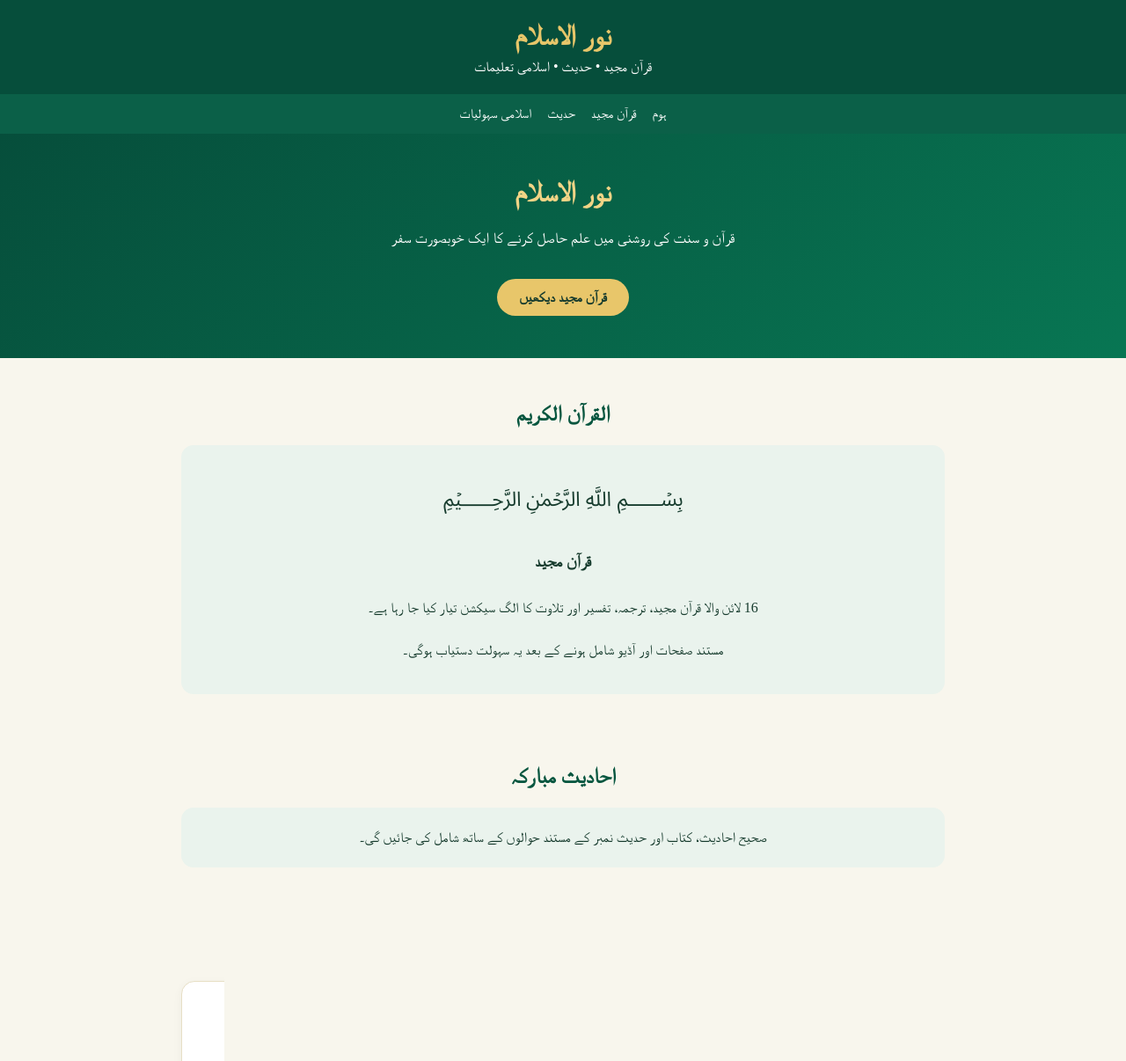
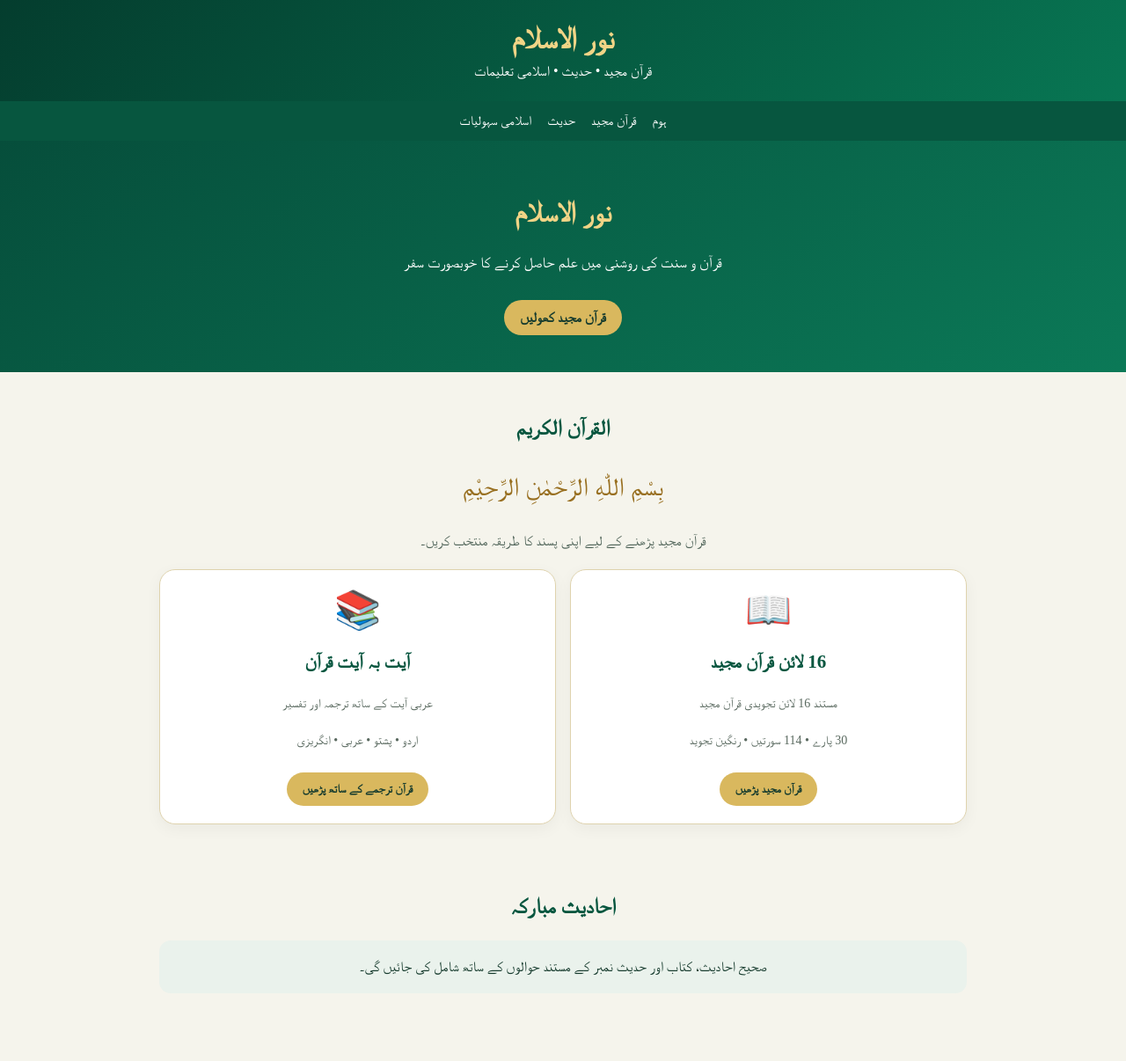
Before and after one commit to abdullahhafiz4430-star/noor-ul-islam, a plain HTML site: page index.html in a window 1280 px wide. Shown: the top 1206 px of the page at 88% size. Drawn offline with Linux system fonts and the light colour scheme.

Commit message:
Update index.html

```diff
--- a/index.html
+++ b/index.html
@@ -5,76 +5,223 @@
 <meta charset="UTF-8">
 <meta name="viewport" content="width=device-width, initial-scale=1">
 <meta name="theme-color" content="#064e3b">
-<title>نور الاسلام | قرآن و اسلامی تعلیمات</title>
+<title>نور الاسلام | قرآن مجید</title>
+
 <style>
 *{box-sizing:border-box}
-body{margin:0;background:#f8f6ed;color:#173c2e;font-family:serif}
-header{background:#064e3b;color:white;padding:22px 16px;text-align:center}
-.logo{color:#e8c66a;font-size:32px;font-weight:bold}
+body{
+ margin:0;
+ background:#f5f4ec;
+ color:#173c2e;
+ font-family:serif;
+}
+header{
+ background:linear-gradient(135deg,#043d2e,#087653);
+ color:white;
+ text-align:center;
+ padding:25px 15px;
+}
+.logo{font-size:34px;color:#f1d486;font-weight:bold}
 header p{margin:8px 0 0}
-nav{display:flex;justify-content:center;gap:18px;flex-wrap:wrap;padding:14px;background:#0b6048}
+nav{
+ display:flex;justify-content:center;gap:18px;
+ flex-wrap:wrap;padding:14px;background:#07563f;
+}
 nav a{color:white;text-decoration:none;font-size:15px}
-.hero{padding:48px 20px;text-align:center;background:linear-gradient(140deg,#064e3b,#087653);color:white}
-.hero h1{font-size:32px;color:#f1d486;margin:0 0 14px}
-.hero p{font-size:17px;line-height:2}
-.btn{display:inline-block;background:#e8c66a;color:#173c2e;padding:12px 25px;border-radius:25px;text-decoration:none;font-weight:bold;margin-top:12px}
-section{padding:30px 16px;max-width:900px;margin:auto}
-h2{text-align:center;color:#07563f;margin-bottom:22px}
-.grid{display:grid;grid-template-columns:repeat(auto-fit,minmax(145px,1fr));gap:14px}
-.card{background:white;border:1px solid #e7dfc5;border-radius:15px;padding:20px 12px;text-align:center;box-shadow:0 3px 12px #0000000b}
-.card .symbol{font-size:30px}
-.card h3{color:#07563f;margin:10px 0}
-.card p{font-size:14px;line-height:1.8;color:#52665b}
-.notice{background:#eaf3ed;border-radius:14px;padding:18px;text-align:center;line-height:2}
-footer{background:#064e3b;color:white;text-align:center;padding:25px;line-height:2}
+.hero{
+ text-align:center;padding:42px 18px;
+ background:linear-gradient(145deg,#064e3b,#0b7957);
+ color:white;
+}
+.hero h1{color:#f1d486;font-size:32px}
+.hero p{line-height:2;font-size:17px}
+section{max-width:950px;margin:auto;padding:30px 16px}
+h2{text-align:center;color:#07563f;margin-bottom:25px}
+.intro{text-align:center;line-height:2;color:#52665b}
+.quran-grid{
+ display:grid;
+ grid-template-columns:repeat(2,minmax(0,1fr));
+ gap:16px;
+}
+.quran-card{
+ background:white;border:1px solid #dfd3ae;
+ border-radius:18px;padding:20px 13px;
+ text-align:center;box-shadow:0 5px 18px #0000000c;
+}
+.quran-icon{font-size:43px;margin-bottom:10px}
+.quran-card h3{color:#07563f;font-size:21px}
+.quran-card p{font-size:14px;line-height:2;color:#59695f}
+.btn{
+ display:inline-block;background:#d9b85e;color:#173c2e;
+ padding:11px 18px;border-radius:25px;
+ text-decoration:none;font-weight:bold;border:0;
+ margin-top:8px;font-family:inherit;cursor:pointer;
+}
+.details{
+ display:none;margin-top:20px;padding:20px;
+ background:#fff;border:1px solid #dfd3ae;
+ border-radius:16px;line-height:2;
+}
+.details.show{display:block}
+.bismillah{
+ text-align:center;font-size:29px;color:#986f20;
+ padding:12px;
+}
+.notice{
+ background:#eaf2ec;border-radius:13px;
+ padding:14px;text-align:center;line-height:2;
+}
+.grid{
+ display:grid;grid-template-columns:repeat(2,1fr);gap:12px;
+}
+.card{
+ background:white;border:1px solid #e7dfc5;
+ border-radius:14px;padding:18px 10px;text-align:center;
+}
+.card .symbol{font-size:28px}
+.card h3{color:#07563f}
+.card p{font-size:14px;color:#52665b}
+footer{
+ background:#064e3b;color:white;text-align:center;
+ padding:25px;line-height:2;margin-top:25px;
+}
+@media(max-width:480px){
+ .quran-grid{grid-template-columns:1fr}
+ .hero h1{font-size:27px}
+}
 </style>
 </head>
+
 <body>
+
 <header>
  <div class="logo">نور الاسلام</div>
  <p>قرآن مجید • حدیث • اسلامی تعلیمات</p>
 </header>
+
 <nav>
  <a href="#home">ہوم</a>
  <a href="#quran">قرآن مجید</a>
  <a href="#hadith">حدیث</a>
  <a href="#services">اسلامی سہولیات</a>
 </nav>
+
 <div class="hero" id="home">
  <h1>نور الاسلام</h1>
-<p>قرآن و سنت کی روشنی میں علم حاصل کرنے کا ایک خوبصورت سفر</p>
-<a class="btn" href="#quran">قرآن مجید دیکھیں</a>
+ <p>قرآن و سنت کی روشنی میں علم حاصل کرنے کا خوبصورت سفر</p>
+ <a class="btn" href="#quran">قرآن مجید کھولیں</a>
 </div>
+
 <section id="quran">
  <h2>القرآن الکریم</h2>
+ <div class="bismillah">بِسْمِ اللّٰهِ الرَّحْمٰنِ الرَّحِيْمِ</div>
+ <p class="intro">
+ قرآن مجید پڑھنے کے لیے اپنی پسند کا طریقہ منتخب کریں۔
+ </p>
+
+ <div class="quran-grid">
+
+  <div class="quran-card">
+   <div class="quran-icon">📖</div>
+   <h3>16 لائن قرآن مجید</h3>
+   <p>مستند 16 لائن تجویدی قرآن مجید</p>
+   <p>30 پارے • 114 سورتیں • رنگین تجوید</p>
+   <button class="btn" onclick="showDetails('mushaf')">
+    قرآن مجید پڑھیں
+   </button>
+  </div>
+
+  <div class="quran-card">
+   <div class="quran-icon">📚</div>
+   <h3>آیت بہ آیت قرآن</h3>
+   <p>عربی آیت کے ساتھ ترجمہ اور تفسیر</p>
+   <p>اردو • پشتو • عربی • انگریزی</p>
+   <button class="btn" onclick="showDetails('translation')">
+    قرآن ترجمے کے ساتھ پڑھیں
+   </button>
+  </div>
+
+ </div>
+
+ <div class="details" id="mushaf">
+  <h3>16 لائن تجویدی قرآن مجید</h3>
+  <p>یہاں مستند 16 لائن قرآن کے اصل صفحات شامل کیے جائیں گے۔</p>
   <div class="notice">
-<div style="font-size:38px">﷽</div>
-<h3>قرآن مجید</h3>
-<p>16 لائن والا قرآن مجید، ترجمہ، تفسیر اور تلاوت کا الگ سیکشن تیار کیا جا رہا ہے۔</p>
-<p>مستند صفحات اور آڈیو شامل ہونے کے بعد یہ سہولت دستیاب ہوگی۔</p>
+   قرآن کے صفحات ابھی شامل نہیں ہوئے۔ مجاز اور مستند نسخہ حاصل ہونے کے بعد یہاں مطالعہ، زوم اور بک مارک کی سہولت شامل ہوگی۔
+  </div>
+ </div>
+
+ <div class="details" id="translation">
+  <h3>آیت بہ آیت قرآن مجید</h3>
+  <p>اس حصے میں ہر آیت عربی متن کے ساتھ الگ دکھائی جائے گی۔</p>
+  <div class="notice">
+   یہاں مستند عربی متن، منتخب ترجمہ، تفسیر اور آڈیو شامل کیے جائیں گے۔ مواد کی تصدیق کے بعد ہی اسے شائع کیا جائے گا۔
+  </div>
  </div>
 </section>
+
 <section id="hadith">
  <h2>احادیث مبارکہ</h2>
-<div class="notice">صحیح احادیث، کتاب اور حدیث نمبر کے مستند حوالوں کے ساتھ شامل کی جائیں گی۔</div>
+ <div class="notice">
+ صحیح احادیث، کتاب اور حدیث نمبر کے مستند حوالوں کے ساتھ شامل کی جائیں گی۔
+ </div>
 </section>
+
 <section id="services">
  <h2>اسلامی سہولیات</h2>
  <div class="grid">
-<div class="card"><div class="symbol">📖</div><h3>تفسیر</h3><p>مستند تفاسیر</p></div>
-<div class="card"><div class="symbol">📚</div><h3>فقہ</h3><p>اسلامی مسائل</p></div>
-<div class="card"><div class="symbol">🕌</div><h3>نماز کے اوقات</h3><p>مقام کے مطابق اوقات</p></div>
-<div class="card"><div class="symbol">🔊</div><h3>اذان</h3><p>اذان کی سہولت</p></div>
-<div class="card"><div class="symbol">🤲</div><h3>دعائیں</h3><p>روزمرہ کی مسنون دعائیں</p></div>
-<div class="card"><div class="symbol">📿</div><h3>اذکار</h3><p>صبح و شام کے اذکار</p></div>
-<div class="card"><div class="symbol">🧭</div><h3>قبلہ</h3><p>قبلہ معلوم کرنے کی سہولت</p></div>
-<div class="card"><div class="symbol">🌙</div><h3>سیرت النبی ﷺ</h3><p>مستند اسلامی تاریخ</p></div>
+  <div class="card">
+   <div class="symbol">📖</div>
+   <h3>تفسیر</h3><p>مستند تفاسیر</p>
+  </div>
+  <div class="card">
+   <div class="symbol">📚</div>
+   <h3>فقہ</h3><p>اسلامی مسائل</p>
+  </div>
+  <div class="card">
+   <div class="symbol">🕌</div>
+   <h3>نماز کے اوقات</h3><p>مقام کے مطابق اوقات</p>
+  </div>
+  <div class="card">
+   <div class="symbol">🔊</div>
+   <h3>اذان</h3><p>اذان کی سہولت</p>
+  </div>
+  <div class="card">
+   <div class="symbol">🤲</div>
+   <h3>دعائیں</h3><p>روزمرہ کی مسنون دعائیں</p>
+  </div>
+  <div class="card">
+   <div class="symbol">📿</div>
+   <h3>اذکار</h3><p>صبح و شام کے اذکار</p>
+  </div>
+  <div class="card">
+   <div class="symbol">🧭</div>
+   <h3>قبلہ</h3><p>قبلہ معلوم کرنے کی سہولت</p>
+  </div>
+  <div class="card">
+   <div class="symbol">🌙</div>
+   <h3>سیرت النبی ﷺ</h3><p>مستند اسلامی تاریخ</p>
+  </div>
  </div>
 </section>
+
 <footer>
  <strong>نور الاسلام</strong>
  <p>علم حاصل کریں، عمل کریں اور دوسروں تک پہنچائیں۔</p>
  <p>اللہ تعالیٰ اس کوشش کو قبول فرمائے۔ آمین</p>
 </footer>
+
+<script>
+function showDetails(id){
+ document.querySelectorAll('.details').forEach(function(item){
+  item.classList.remove('show');
+ });
+ document.getElementById(id).classList.add('show');
+ document.getElementById(id).scrollIntoView({
+  behavior:'smooth',block:'center'
+ });
+}
+</script>
+
 </body>
 </html>
```
Lines whose indentation alone changed are shown as unchanged.
